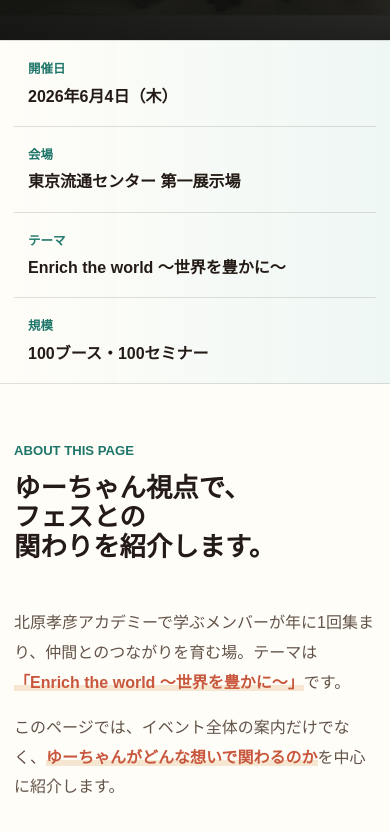
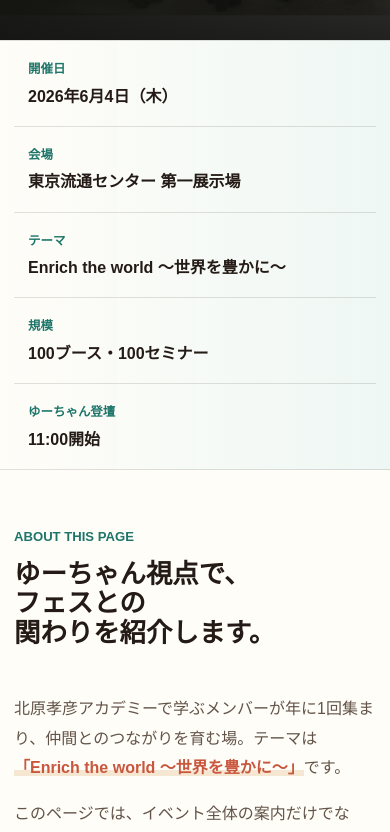
Before and after one commit to techguide-jp/corporate, a SvelteKit app in the folder techguide/: page /profile/academy-fes-2026 in a window 390 px wide. Shown: the part 720-1552 px from the top of the page. Built offline with nearby package versions, Linux system fonts and the light colour scheme; no server answers.

Commit message:
fix: Academy Fesの登壇時間を明記

```diff
--- a/techguide/src/routes/profile/academy-fes-2026/+page.svelte
+++ b/techguide/src/routes/profile/academy-fes-2026/+page.svelte
@@ -46,6 +46,7 @@
     { label: '会場', value: '東京流通センター 第一展示場' },
     { label: 'テーマ', value: 'Enrich the world 〜世界を豊かに〜' },
     { label: '規模', value: '100ブース・100セミナー' },
+    { label: 'ゆーちゃん登壇', value: '11:00開始' },
   ];
 
   const involvementItems = [
@@ -89,6 +90,7 @@
 
   const seminarTitle =
     '「まだ自分で回せる」が一番危ない ◆◆忙しくなる前に始める、小さな仕組み化と外注化◆◆';
+  const seminarStartTime = '11:00開始';
 
   const seminarTakeaways = [
     '自分で抱え続ける仕事と、仕組みに任せる仕事を切り分ける視点',
@@ -522,6 +524,10 @@
           <p class="seminar-title">{seminarTitle}</p>
         </div>
         <div>
+          <h3>実施時間</h3>
+          <p class="seminar-time">{seminarStartTime}</p>
+        </div>
+        <div>
           <h3>持ち帰れること</h3>
           <ul class="plain-list">
             {#each seminarTakeaways as takeaway (takeaway)}
@@ -766,7 +772,7 @@
 
   .event-strip__grid {
     display: grid;
-    grid-template-columns: repeat(4, minmax(0, 1fr));
+    grid-template-columns: repeat(5, minmax(0, 1fr));
   }
 
   .event-strip__item {
@@ -1205,12 +1211,13 @@
 
   .seminar-panel {
     display: grid;
-    grid-template-columns: repeat(2, minmax(0, 1fr));
+    grid-template-columns: repeat(3, minmax(0, 1fr));
     gap: 24px;
     min-width: 0;
     padding: 24px;
   }
 
+  .seminar-time,
   .seminar-title {
     margin: 14px 0 0;
     color: var(--fes-ink);
@@ -1356,6 +1363,7 @@
     }
 
     .event-strip__grid,
+    .seminar-panel,
     .involvement-grid,
     .booth-list,
     .gallery-grid,
```
